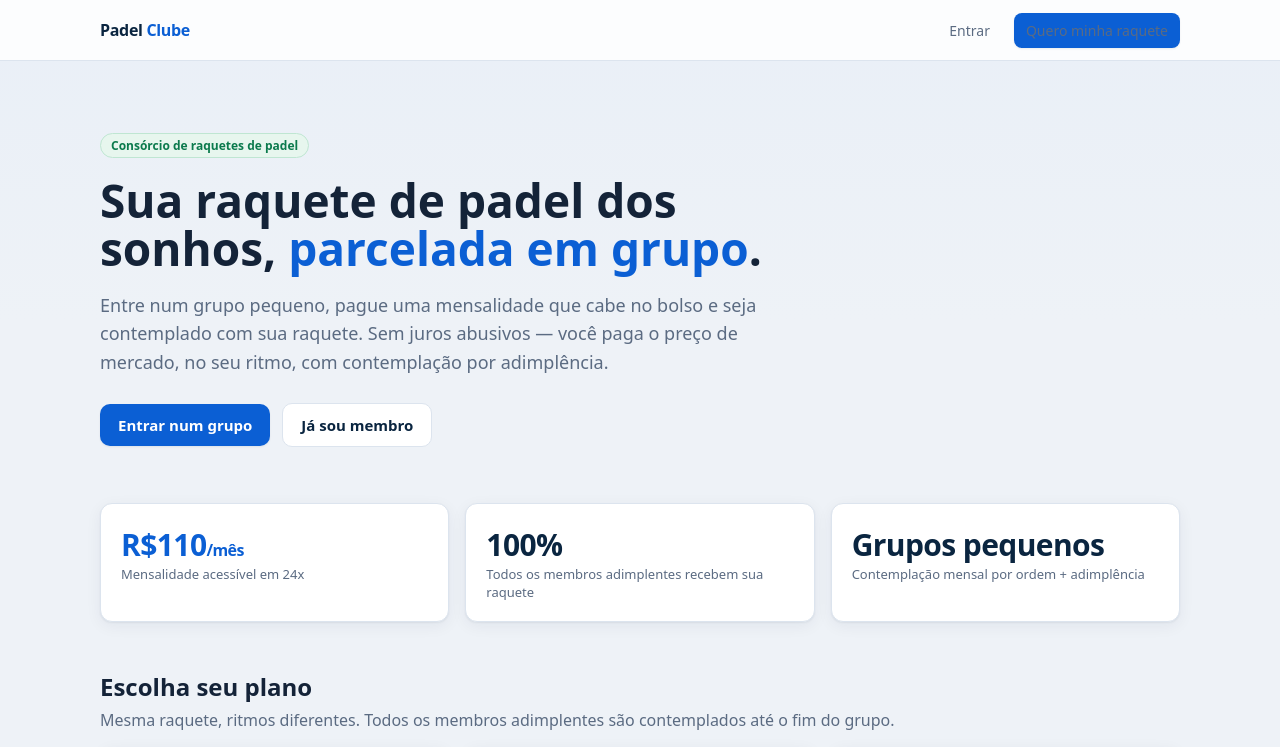
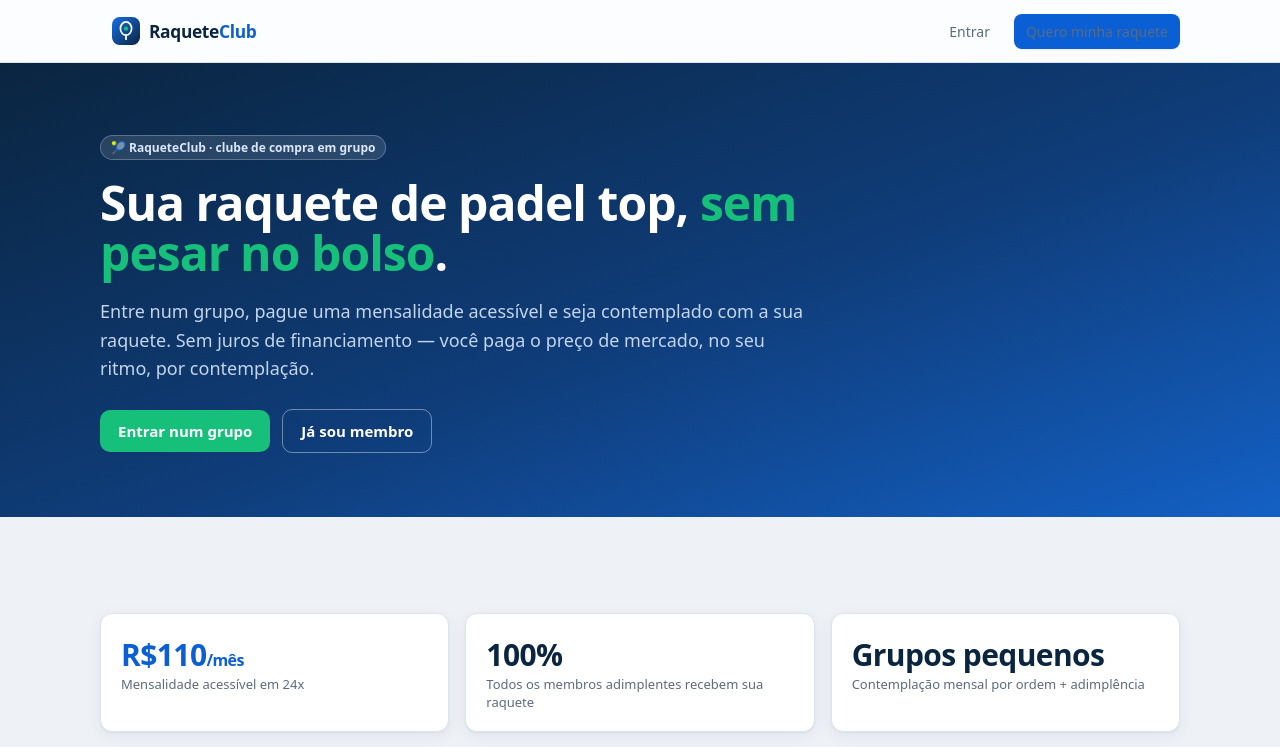
Before and after one commit to Xounas/padel-clube, a Next.js app: page / in a window 1280 px wide. Shown: the top 747 px of the page. Built offline with nearby package versions, Linux system fonts and the light colour scheme.

Commit message:
marca RaqueteClub: logo SVG, rename (fim de consorcio/Padel Clube), hero fintech, valor do grupo guiado pela raquete (mensalidade calculada), planos 12/18/24x

```diff
--- a/src/app/api/adesao/route.ts
+++ b/src/app/api/adesao/route.ts
@@ -102,7 +102,7 @@ export async function POST(req: NextRequest) {
   if (!customerId) {
     try {
       const customer = await createCustomer({
-        name: profile?.nome || profile?.email || "Membro Padel Clube",
+        name: profile?.nome || profile?.email || "Membro RaqueteClub",
         cpfCnpj: cpf.replace(/\D/g, ""),
         email: profile?.email ?? undefined,
         mobilePhone: telefone ?? undefined,
--- a/src/app/layout.tsx
+++ b/src/app/layout.tsx
@@ -2,9 +2,9 @@ import type { Metadata } from "next";
 import "./globals.css";
 
 export const metadata: Metadata = {
-  title: "Padel Clube — sua raquete parcelada em grupo",
+  title: "RaqueteClub — sua raquete de padel em grupo",
   description:
-    "Clube de contemplação de raquetes de padel. Pague em parcelas, receba sua raquete.",
+    "RaqueteClub: clube de compra em grupo. Pague uma mensalidade acessível e receba sua raquete de padel por contemplação.",
 };
 
 export default function RootLayout({
--- a/src/app/page.tsx
+++ b/src/app/page.tsx
@@ -1,14 +1,13 @@
 import Link from "next/link";
 import { PLANOS } from "@/lib/planos";
+import { Logo } from "@/components/Logo";
 
 export default function Home() {
   return (
     <main>
       <nav className="nav">
-        <div className="container spread" style={{ height: 60 }}>
-          <div className="brand">
-            Padel<span> Clube</span>
-          </div>
+        <div className="container spread" style={{ height: 62 }}>
+          <Logo size={28} />
           <div className="row">
             <Link href="/login" className="muted small">
               Entrar
@@ -20,27 +19,72 @@ export default function Home() {
         </div>
       </nav>
 
-      <section className="container" style={{ paddingTop: 72, paddingBottom: 48 }}>
+      {/* HERO com faixa de marca */}
+      <div
+        style={{
+          background:
+            "linear-gradient(160deg, #0a2540 0%, #0f3d7a 55%, #1570e6 120%)",
+          color: "#eaf1fb",
+        }}
+      >
+        <section
+          className="container"
+          style={{ paddingTop: 72, paddingBottom: 64 }}
+        >
           <div style={{ maxWidth: 720 }}>
-          <span className="badge badge-ok">Consórcio de raquetes de padel</span>
-          <h1 style={{ fontSize: 46, lineHeight: 1.05, margin: "18px 0 12px" }}>
-            Sua raquete de padel dos sonhos,{" "}
-            <span style={{ color: "var(--primary)" }}>parcelada em grupo</span>.
+            <span
+              className="badge"
+              style={{
+                background: "rgba(255,255,255,.12)",
+                color: "#dbe8fb",
+                border: "1px solid rgba(255,255,255,.25)",
+              }}
+            >
+              🎾 RaqueteClub · clube de compra em grupo
+            </span>
+            <h1
+              style={{
+                fontSize: 48,
+                lineHeight: 1.05,
+                margin: "18px 0 12px",
+                color: "#fff",
+                letterSpacing: "-0.02em",
+              }}
+            >
+              Sua raquete de padel top,{" "}
+              <span style={{ color: "#16c07a" }}>sem pesar no bolso</span>.
             </h1>
-          <p className="muted" style={{ fontSize: 18, lineHeight: 1.6 }}>
-            Entre num grupo pequeno, pague uma mensalidade que cabe no bolso e
-            seja contemplado com sua raquete. Sem juros abusivos — você paga o
-            preço de mercado, no seu ritmo, com contemplação por adimplência.
+            <p style={{ fontSize: 18, lineHeight: 1.6, color: "#c3d4ec" }}>
+              Entre num grupo, pague uma mensalidade acessível e seja
+              contemplado com a sua raquete. Sem juros de financiamento — você
+              paga o preço de mercado, no seu ritmo, por contemplação.
             </p>
             <div className="row" style={{ marginTop: 26 }}>
-            <Link href="/login?signup=1" className="btn">
+              <Link
+                href="/login?signup=1"
+                className="btn"
+                style={{ background: "#16c07a" }}
+              >
                 Entrar num grupo
               </Link>
-            <Link href="/login" className="btn btn-ghost">
+              <Link
+                href="/login"
+                className="btn btn-ghost"
+                style={{
+                  background: "transparent",
+                  color: "#fff",
+                  borderColor: "rgba(255,255,255,.4)",
+                }}
+              >
                 Já sou membro
               </Link>
             </div>
           </div>
+        </section>
+      </div>
+
+      <section className="container" style={{ paddingTop: 40, paddingBottom: 48 }}>
+        <div style={{ display: "none" }} />
 
         <div className="grid grid-3" style={{ marginTop: 56 }}>
           <div className="card">
@@ -64,9 +108,10 @@ export default function Home() {
         </div>
 
         <div style={{ marginTop: 48 }}>
-          <h2 style={{ marginBottom: 6 }}>Escolha seu plano</h2>
+          <h2 style={{ marginBottom: 6 }}>Escolha seu ritmo: 12x, 18x ou 24x</h2>
           <p className="muted" style={{ marginTop: 0 }}>
-            Mesma raquete, ritmos diferentes. Todos os membros adimplentes são
+            A mensalidade depende da raquete do grupo (valores abaixo são de
+            exemplo). Ritmos diferentes, todos os membros adimplentes são
             contemplados até o fim do grupo.
           </p>
           <div className="grid grid-3">
--- /dev/null
+++ b/src/components/Logo.tsx
@@ -0,0 +1,64 @@
+import Link from "next/link";
+
+/** Marca RaqueteClub — ícone (raquete + bola) + wordmark. */
+export function Logo({
+  size = 30,
+  withText = true,
+  href = "/",
+}: {
+  size?: number;
+  withText?: boolean;
+  href?: string | null;
+}) {
+  const mark = (
+    <span style={{ display: "inline-flex", alignItems: "center", gap: 9 }}>
+      <svg
+        width={size}
+        height={size}
+        viewBox="0 0 40 40"
+        fill="none"
+        aria-hidden
+      >
+        <defs>
+          <linearGradient id="rqc" x1="0" y1="0" x2="1" y2="1">
+            <stop offset="0" stopColor="#1570e6" />
+            <stop offset="1" stopColor="#0a2540" />
+          </linearGradient>
+        </defs>
+        <rect width="40" height="40" rx="11" fill="url(#rqc)" />
+        {/* raquete */}
+        <ellipse
+          cx="20"
+          cy="16.5"
+          rx="8"
+          ry="9.5"
+          fill="none"
+          stroke="#ffffff"
+          strokeWidth="2.4"
+        />
+        <rect x="18.7" y="24.5" width="2.6" height="8.5" rx="1.3" fill="#ffffff" />
+        {/* bola */}
+        <circle cx="20" cy="16.5" r="3.1" fill="#16c07a" />
+      </svg>
+      {withText && (
+        <span
+          style={{
+            fontWeight: 800,
+            letterSpacing: "-0.02em",
+            fontSize: size * 0.62,
+            color: "var(--navy)",
+          }}
+        >
+          Raquete<span style={{ color: "var(--primary)" }}>Club</span>
+        </span>
+      )}
+    </span>
+  );
+
+  if (!href) return mark;
+  return (
+    <Link href={href} style={{ display: "inline-flex" }}>
+      {mark}
+    </Link>
+  );
+}
--- a/src/lib/contrato.ts
+++ b/src/lib/contrato.ts
@@ -61,7 +61,7 @@ const dataExtenso = (iso: string) =>
  * usado tanto pelo PDF quanto pela renderização HTML no portal.
  */
 export function montarContrato(s: ContratoSnapshot): ConteudoContrato {
-  const admin = s.admin_nome || "PADEL CLUBE ADMINISTRAÇÃO DE GRUPOS";
+  const admin = s.admin_nome || "RAQUETECLUB ADMINISTRAÇÃO DE GRUPOS";
   const aceito = !!s.aceite_em;
 
   const aceiteTexto = aceito
```
Also changed, not shown: src/app/admin/grupos/NovoGrupo.tsx (+132 -42 lines), src/app/login/page.tsx (+4 -4 lines), src/components/SideNav.tsx (+4 -3 lines). Lines whose indentation alone changed are shown as unchanged.
